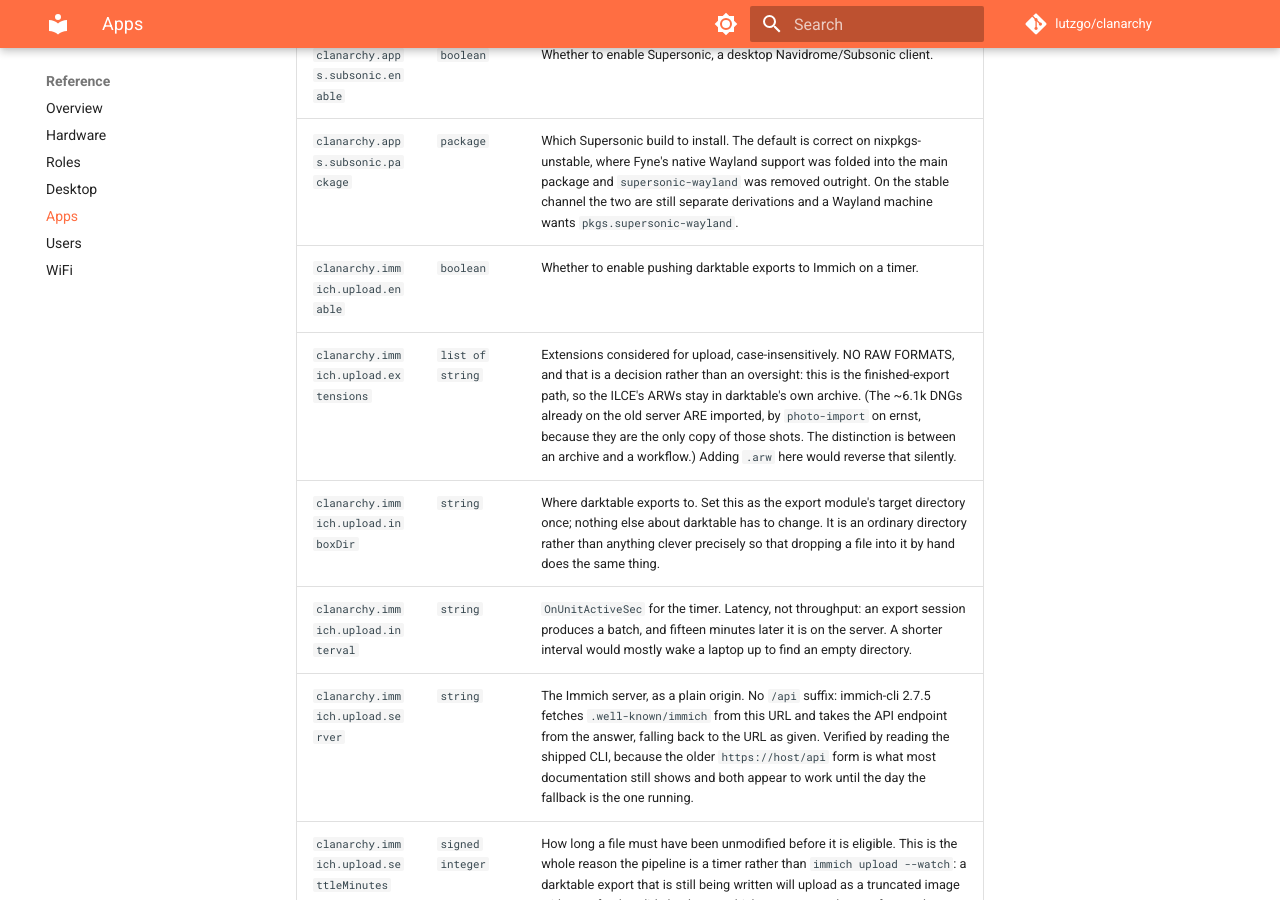
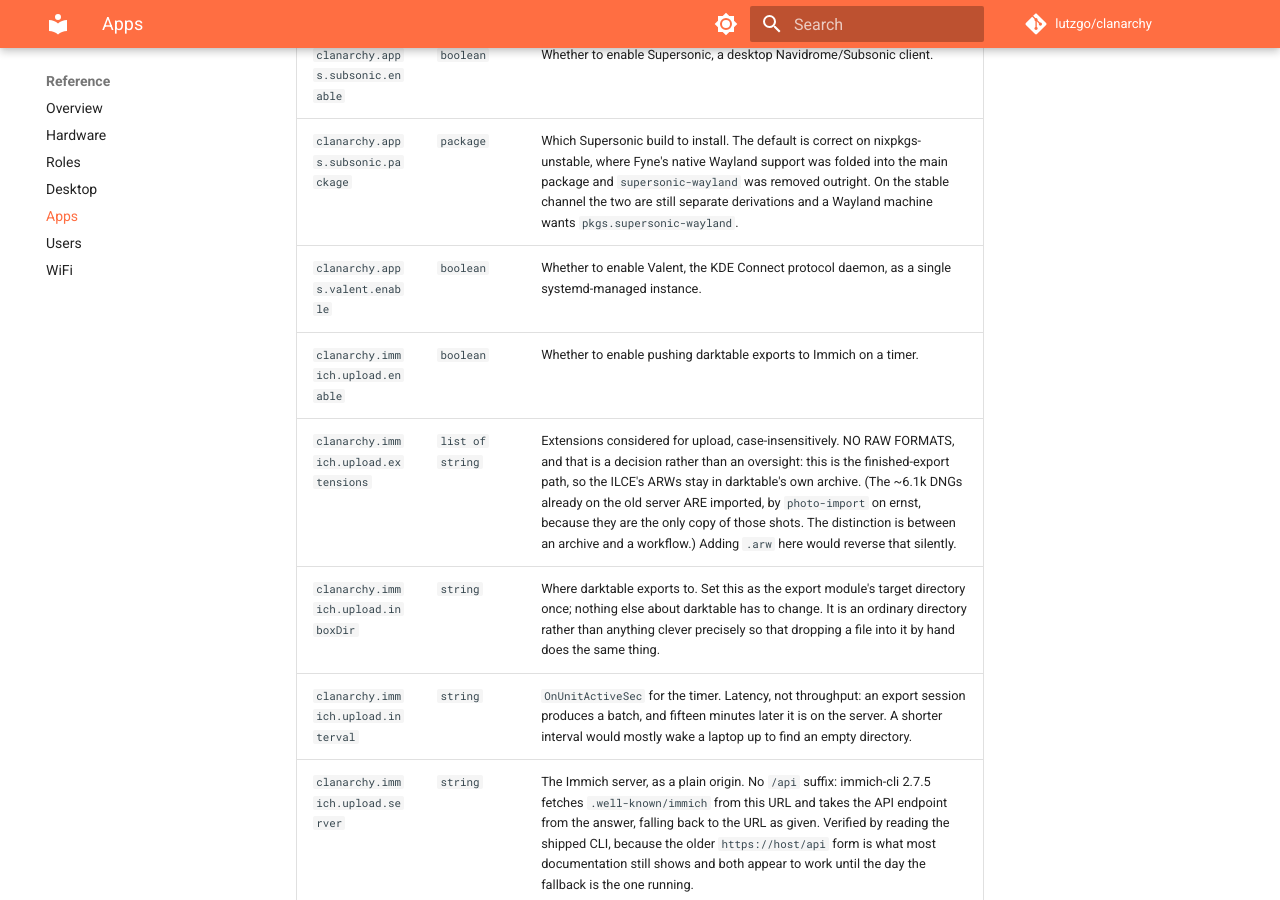
Before and after one commit to lutzgo/clanarchy, an MkDocs documentation site: the page built from docs/reference/apps.md, in a window 1280 px wide and 900 px high, scrolled down 1190 px. Built offline with MkDocs 1.6.1 and Material for MkDocs 9.7.7, drawn with Linux system fonts in a browser that asks for light colours; comment, search, counter and statistics services are not loaded.

Commit message:
docs: regenerate option reference

```diff
--- a/docs/reference/apps.md
+++ b/docs/reference/apps.md
@@ -18,6 +18,7 @@ Optional application bundles, and the per-machine service options that go with t
 | `clanarchy.apps.media.enable` | `boolean` | Whether to enable media apps (OBS Studio, VLC, calibre). |
 | `clanarchy.apps.subsonic.enable` | `boolean` | Whether to enable Supersonic, a desktop Navidrome/Subsonic client. |
 | `clanarchy.apps.subsonic.package` | `package` | Which Supersonic build to install.  The default is correct on nixpkgs-unstable, where Fyne's native Wayland support was folded into the main package and `supersonic-wayland` was removed outright.  On the stable channel the two are still separate derivations and a Wayland machine wants `pkgs.supersonic-wayland`.  |
+| `clanarchy.apps.valent.enable` | `boolean` | Whether to enable Valent, the KDE Connect protocol daemon, as a single systemd-managed instance. |
 | `clanarchy.immich.upload.enable` | `boolean` | Whether to enable pushing darktable exports to Immich on a timer. |
 | `clanarchy.immich.upload.extensions` | `list of string` | Extensions considered for upload, case-insensitively.  NO RAW FORMATS, and that is a decision rather than an oversight: this is the finished-export path, so the ILCE's ARWs stay in darktable's own archive. (The ~6.1k DNGs already on the old server ARE imported, by `photo-import` on ernst, because they are the only copy of those shots. The distinction is between an archive and a workflow.) Adding `.arw` here would reverse that silently.  |
 | `clanarchy.immich.upload.inboxDir` | `string` | Where darktable exports to. Set this as the export module's target directory once; nothing else about darktable has to change.  It is an ordinary directory rather than anything clever precisely so that dropping a file into it by hand does the same thing.  |
```
